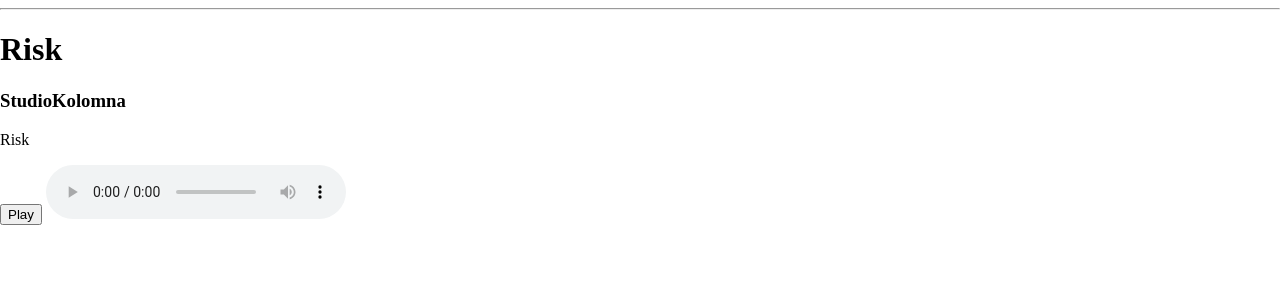
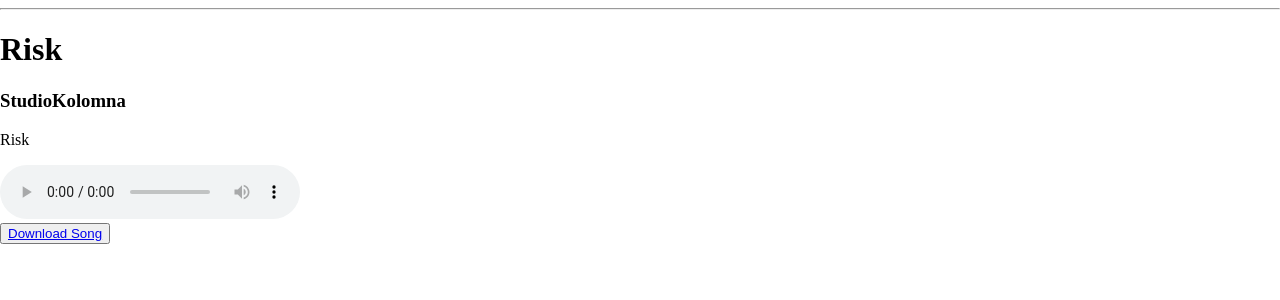
Before and after one commit to amith2368/music_flask, a Flask app: page /song/1 in a window 1280 px wide. Shown: the part 18-318 px from the top of the page. Run offline with Flask 2, Linux system fonts and the light colour scheme; data comes from the database, SQL or seed files in the repository.

Commit message:
Download option added

```diff
--- a/app.py
+++ b/app.py
@@ -1,7 +1,7 @@
 import os
 import sqlite3
 
-from flask import Flask, render_template, request, send_from_directory, redirect, url_for, flash, abort
+from flask import Flask, render_template, request, send_from_directory, redirect, url_for, flash, abort, send_file
 
 app = Flask(__name__)
 app.config['SECRET_KEY'] = 'thisisasecret'
@@ -14,6 +14,12 @@ def get_db_connection():
 @app.route('/mp3_files/<filename>')
 def serve_mp3(filename):
     return send_from_directory('static/mp3_files', filename)
+
+@app.route('/download/<filename>')
+def download_file(filename):
+    path = 'static/mp3_files/' + filename
+    return send_file(path, as_attachment=True)
+
 
 @app.route('/song/<int:song_id>')
 def song(song_id):
--- a/templates/index.html
+++ b/templates/index.html
@@ -7,7 +7,7 @@
             <h2>{{ song.title }}</h2>
             <p>{{ song.artist }}</p>
             <p>{{ song.album }}</p>
-            <button url=>Play</button>
+            <button><a href="/song/{{ song.id }}">View Song</a></button>
         </div>
     {% endfor %}
 {% endblock %}
--- a/templates/song.html
+++ b/templates/song.html
@@ -5,9 +5,11 @@
             <h1>{{ song.title }}</h1>
             <h3>{{ song.artist }}</h3>
             <p>{{ song.album }}</p>
-            <button url=>Play</button>
             <audio controls>
                 <source src="{{ url_for('serve_mp3', filename=song.filename) }}" type="audio/mpeg">
             </audio>
+            <br>
+            <button><a href="{{ url_for('download_file', filename = song.filename) }}">Download Song</a></button>
+
         </div>
 {% endblock %}
```
